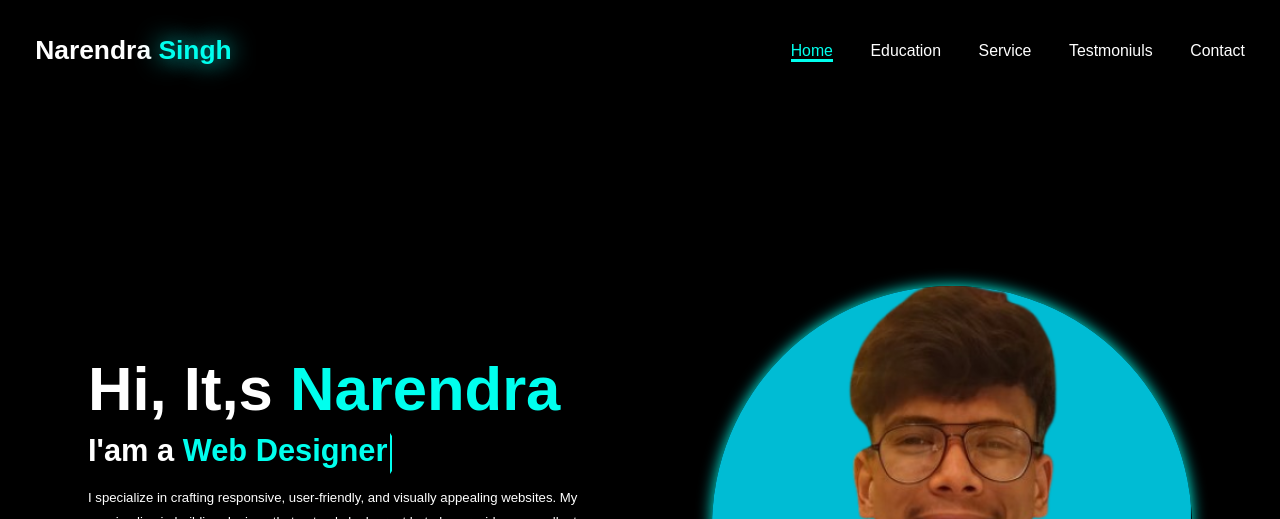
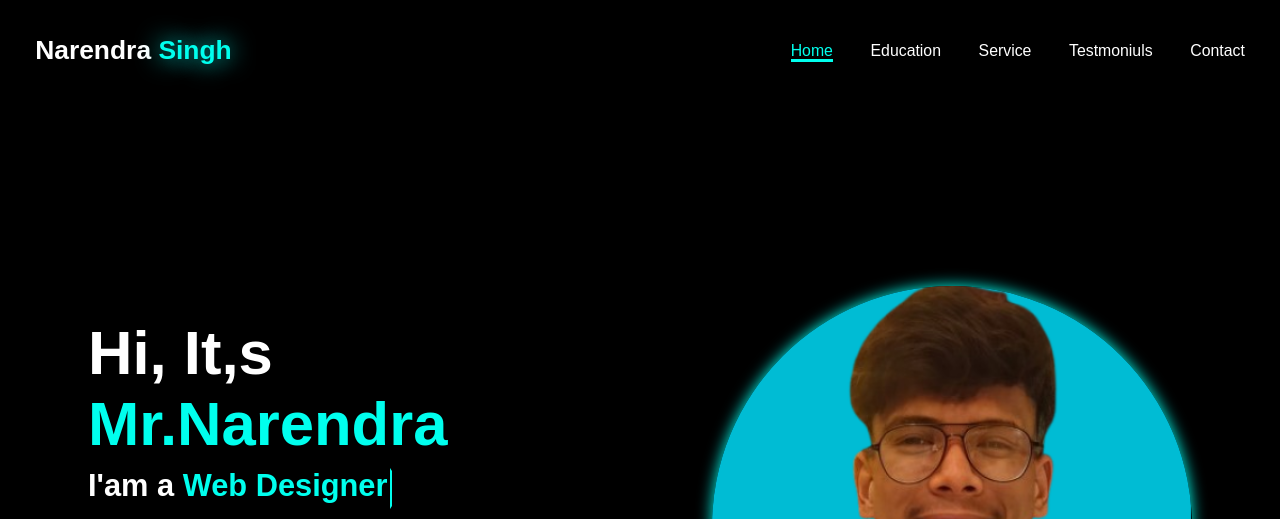
Before and after one commit to Narendra7195/MyPortfolio, a plain HTML site: page index.html in a window 1280 px wide. Shown: the top 519 px of the page. Drawn offline with Linux system fonts and the light colour scheme.

Commit message:
Update index.html

```diff
--- a/index.html
+++ b/index.html
@@ -30,7 +30,7 @@
     <section class="home" id="home">
 
         <div class="home-content">
-            <h1>Hi, It,s <span>Narendra</span></h1>
+            <h1>Hi, It,s <span>Mr.Narendra</span></h1>
             <h3 class="text-animation"> I'am a <span></span></h3>
             <p>I specialize in crafting responsive, user-friendly, and visually appealing websites. My passion lies in
                 building designs that not only look great but also provide an excellent user experience.</p>
```
